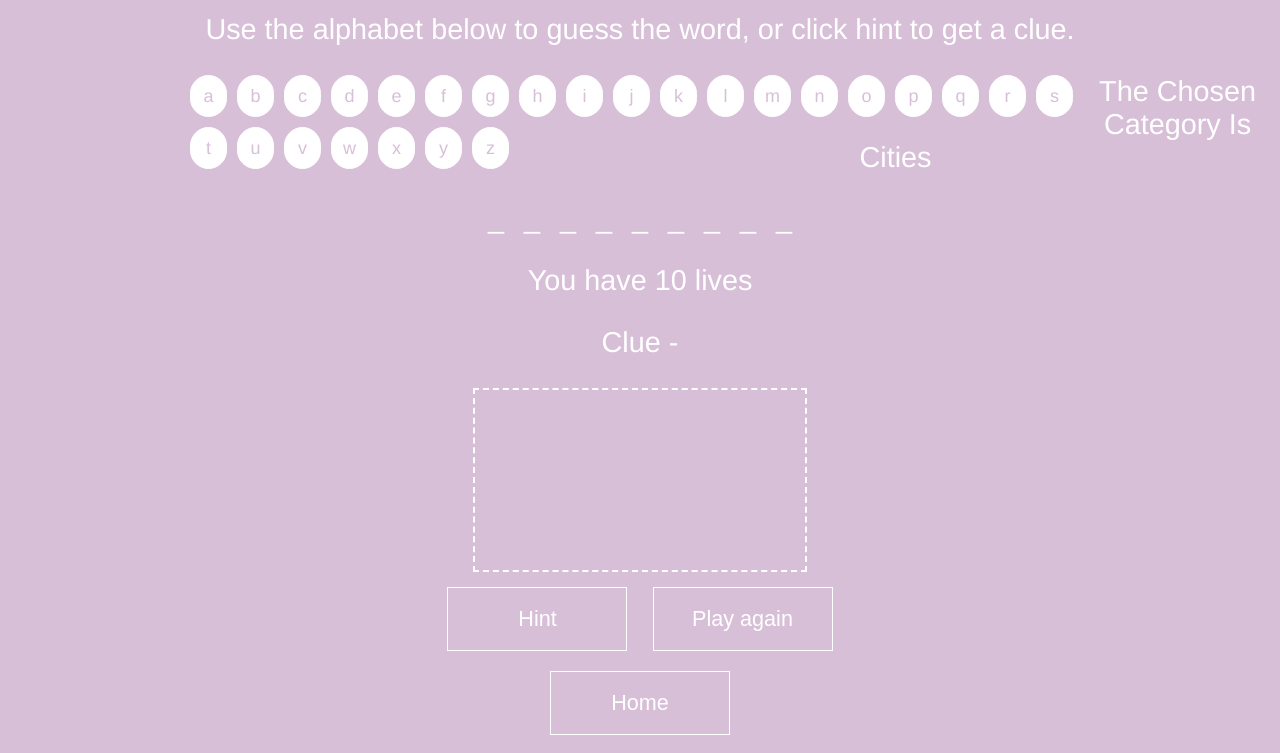
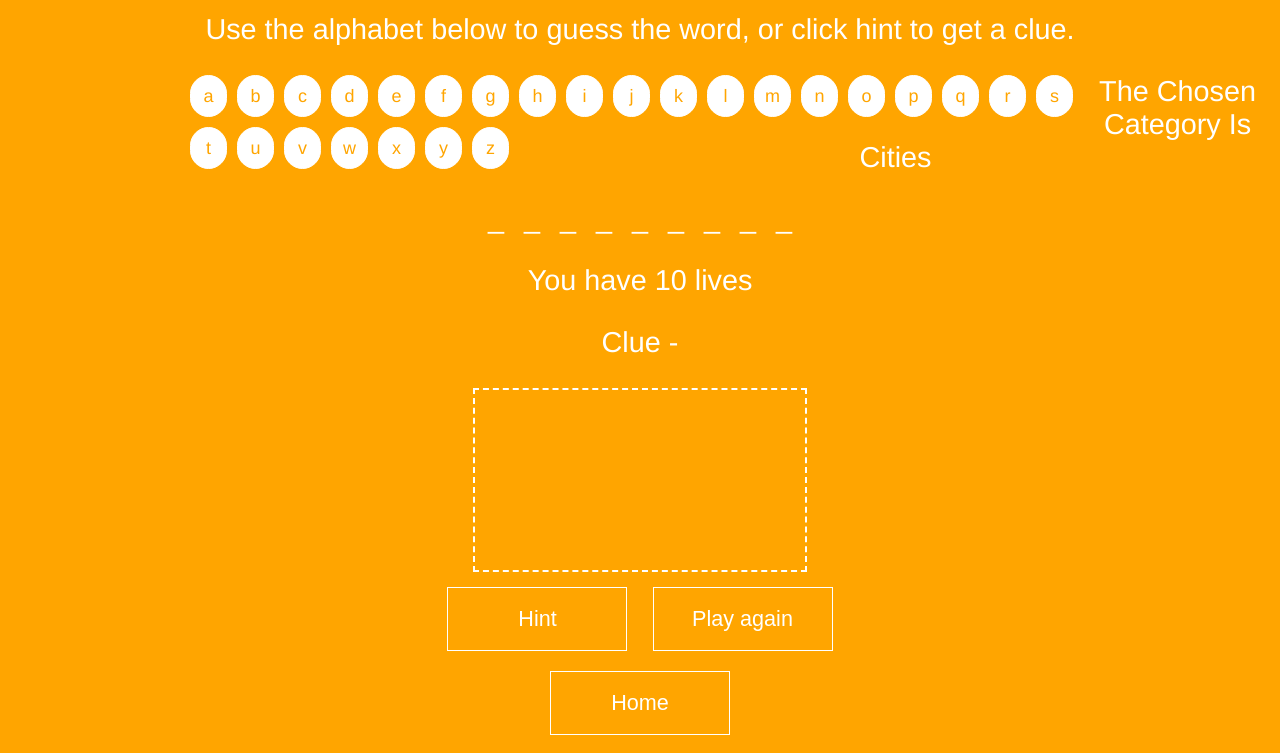
Before and after one commit to salonidayal/gamegrid, a plain HTML site: page hangman.html in a window 1280 px wide. Shown: the part 78-831 px from the top of the page. Drawn offline with Linux system fonts and the light colour scheme.

Commit message:
Update stylehang.css

```diff
--- a/stylehang.css
+++ b/stylehang.css
@@ -38,7 +38,7 @@ transition {
   }
 
   body {
-    background:thistle;
+    background:orange;
     font-family: "HelveticaNeue-Light", "Helvetica Neue Light", "Helvetica Neue", Helvetica, Arial, "Lucida Grande", sans-serif;
     color:white;
     height:100%;
@@ -93,13 +93,13 @@ transition {
     height:30px;
     padding-top:10px;
     background:white;
-    color:thistle;
+    color:orange;
     cursor:pointer;
     border: solid 1px white;
   }
 
       #alphabet :hover {
-        background:thistle;
+        background:orange;
         border: solid 1px white;
         color:white;
       }
@@ -136,7 +136,7 @@ transition {
   }
 
   button{
-    background:thistle;
+    background:orange;
     color:white;
     border: solid 1px white;
     text-decoration:none;
@@ -151,10 +151,10 @@ transition {
       button :hover{
         background:white;
         border: solid 1px white;
-        color:thistle;
+        color:orange;
       }
       .btns{
-        background:thistle;
+        background:orange;
         color:white;
         border: solid 1px white;
         text-decoration:none;
@@ -169,7 +169,7 @@ transition {
           .btns :hover{
             background:white;
             border: solid 1px white;
-            color:thistle;
+            color:orange;
           }
 
 
```
